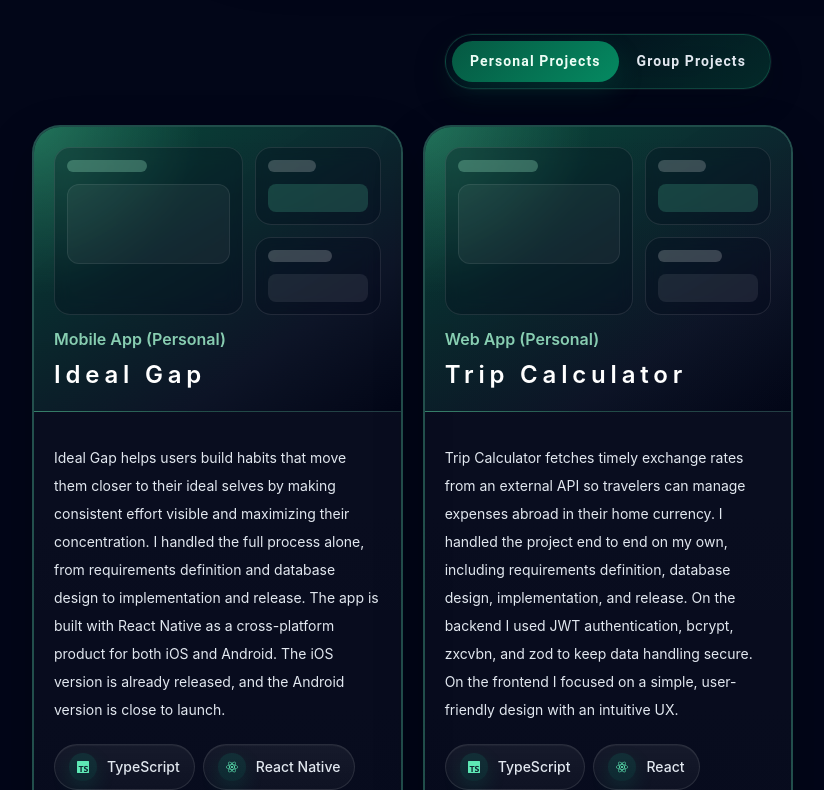
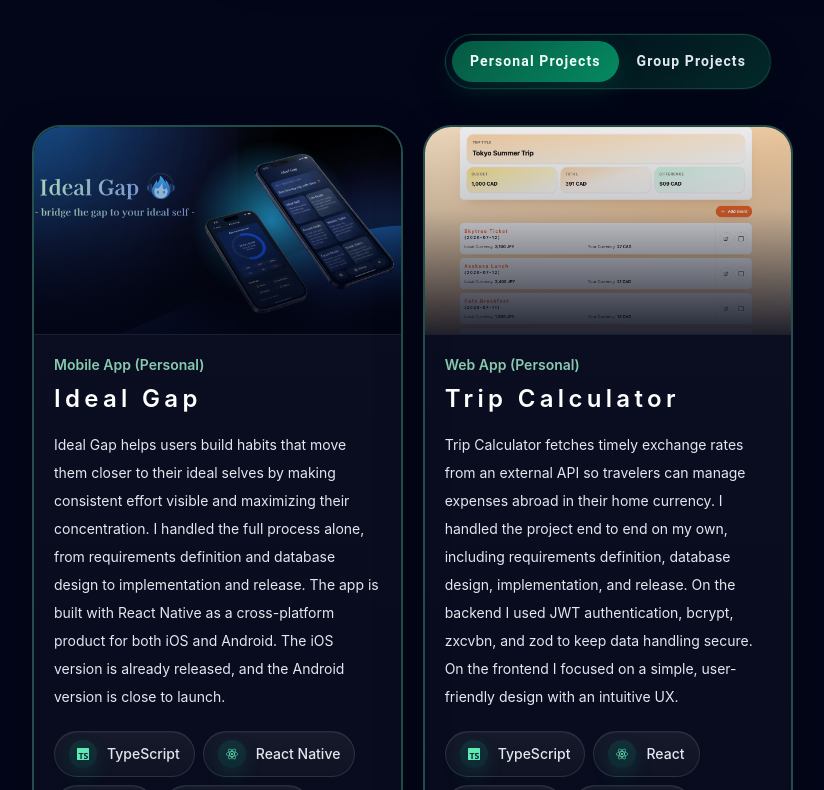
Before and after one commit to HIROKIIINOUE/Portfolio, a React app: page / in a window 1280 px wide. Shown: the part 2130-2920 px from the top of the page, without its empty margins (32-856 px from the left). Built offline with nearby package versions, Linux system fonts and the light colour scheme; the HTML template or start-up script is replaced by a standard one.

Commit message:
feat : add image for the projects

```diff
--- a/src/components/Projects/ProjectCard.tsx
+++ b/src/components/Projects/ProjectCard.tsx
@@ -6,22 +6,10 @@ import { FaArrowUpRightFromSquare, FaGithub } from 'react-icons/fa6'
 import { useTranslation } from 'react-i18next'
 import useRevealOnScroll from '../../hooks/useRevealOnScroll'
 import SkillBadge from '../SkillBadge/SkillBadge'
-import type { SkillLabel } from '../SkillBadge/skillCatalog'
+import type { Project } from '../../locales/project'
 
 type Props = {
-  project: {
-    id: string
-    common: {
-      category: 'personal' | 'team'
-      image: string
-      liveUrl: string
-      gitHubUrl: string
-      skills: SkillLabel[]
-    }
-    platform: string
-    title: string
-    description: string
-  }
+  project: Project
   index: number
 }
 
@@ -30,6 +18,7 @@ const screenshotTheme =
 
 const ProjectCard = ({ project, index }: Props) => {
   const { t } = useTranslation('project')
+  const hasImage = project.common.image.length > 0
   const { ref, isVisible } = useRevealOnScroll<HTMLElement>({
     threshold: 0.08,
     rootMargin: '0px 0px -12% 0px',
@@ -43,43 +32,44 @@ const ProjectCard = ({ project, index }: Props) => {
       style={{ transitionDelay: `${index * 90}ms` }}
       className="theme-card reveal-on-scroll card-sheen flex h-full flex-col overflow-hidden rounded-[1.75rem] border-2 border-emerald-300/30 bg-[linear-gradient(180deg,rgba(255,255,255,0.04)_0%,rgba(255,255,255,0.02)_100%)] shadow-[0_20px_50px_rgba(0,0,0,0.22)] transition hover:-translate-y-1 hover:border-emerald-100"
     >
-      <div className={`theme-project-shot relative min-h-52 overflow-hidden border-b border-white/10 p-5 ${screenshotTheme}`}>
-        <div className="theme-project-shot-overlay absolute inset-0 bg-[linear-gradient(180deg,transparent_0%,rgba(2,6,23,0.18)_100%)]" />
+      <div
+        className={`theme-project-shot relative min-h-52 overflow-hidden border-b border-white/10 ${hasImage ? 'bg-slate-950' : screenshotTheme}`}
+      >
+        {hasImage ? (
+          <img
+            src={project.common.image}
+            alt={project.title}
+            className="absolute inset-0 h-full w-full object-cover"
+          />
+        ) : null}
+        <div className="theme-project-shot-overlay absolute inset-0 bg-[linear-gradient(180deg,rgba(2,6,23,0.08)_0%,rgba(2,6,23,0.22)_40%,rgba(2,6,23,0.88)_100%)]" />
         <div className="relative flex h-full flex-col justify-between">
-
-          <div className="grid gap-3">
-            <div className="grid grid-cols-[1.2fr_0.8fr] gap-3">
-              <div className="theme-project-panel rounded-2xl border border-white/10 bg-slate-950/28 p-3 backdrop-blur-sm">
-                <div className="h-3 w-20 rounded-full bg-emerald-200/28" />
-                <div className="theme-project-block mt-3 h-20 rounded-xl border border-white/8 bg-white/[0.05]" />
-              </div>
-              <div className="grid gap-3">
-                <div className="theme-project-panel rounded-2xl border border-white/10 bg-slate-950/28 p-3 backdrop-blur-sm">
-                  <div className="theme-project-line h-3 w-12 rounded-full bg-white/20" />
-                  <div className="theme-project-accent mt-3 h-7 rounded-lg bg-emerald-300/18" />
-                </div>
-                <div className="theme-project-panel rounded-2xl border border-white/10 bg-slate-950/28 p-3 backdrop-blur-sm">
-                  <div className="theme-project-line h-3 w-16 rounded-full bg-white/20" />
-                  <div className="theme-project-block mt-3 h-7 rounded-lg bg-white/[0.08]" />
-                </div>
-              </div>
-            </div>
-
-            <div>
-              <p className="theme-kicker text-md font-semibold text-emerald-200/82">
+          {!hasImage ? (
+            <div className="mt-auto px-5 pb-5 pt-24">
+              <p className="theme-kicker text-sm font-semibold text-emerald-200/82 drop-shadow-[0_2px_8px_rgba(2,6,23,0.8)]">
                 {project.platform} ({t(`section.category.${project.common.category}`)})
               </p>
-              <p className="theme-heading mt-2 text-2xl tracking-[0.2em] font-semibold text-white">
+              <p className="theme-heading mt-2 text-2xl font-semibold tracking-[0.18em] text-white drop-shadow-[0_4px_18px_rgba(2,6,23,0.92)]">
                 {project.title}
               </p>
             </div>
-          </div>
+          ) : null}
         </div>
       </div>
 
       <div className="flex flex-1 flex-col p-5">
+        {hasImage ? (
+          <div>
+            <p className="theme-kicker text-sm font-semibold text-emerald-200/82">
+              {project.platform} ({t(`section.category.${project.common.category}`)})
+            </p>
+            <p className="theme-heading mt-2 text-2xl font-semibold tracking-[0.18em] text-white">
+              {project.title}
+            </p>
+          </div>
+        ) : null}
         <div>
-          <p className="theme-body mt-3 text-sm leading-7 text-slate-200">
+          <p className={`theme-body text-sm leading-7 text-slate-200 ${hasImage ? 'mt-4' : 'mt-3'}`}>
             {project.description}
           </p>
         </div>
```
Also changed, not shown: src/assets/projects/ideal-gap.png (added), src/assets/projects/trip-calculator.png (added).
